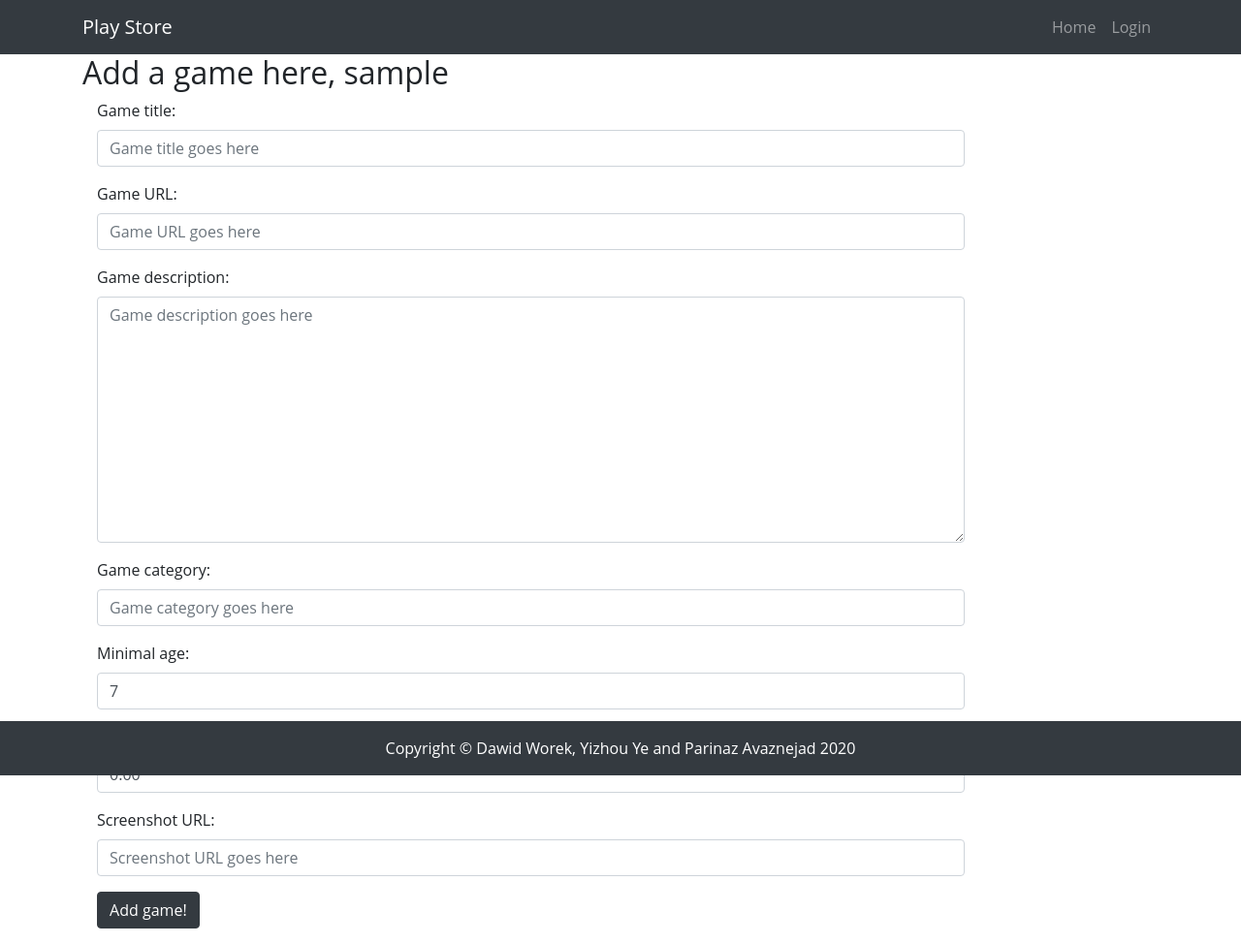
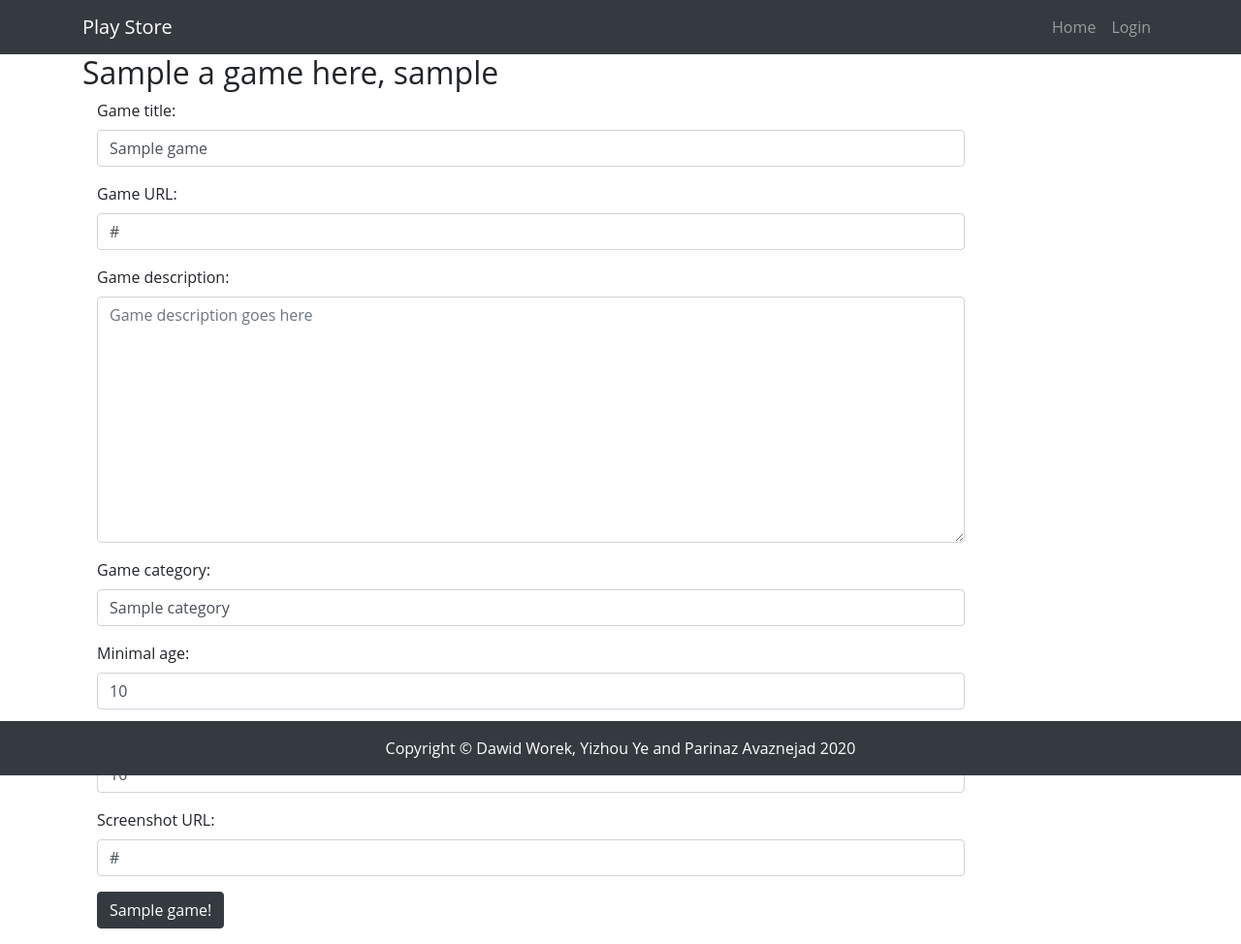
Before and after one commit to YizhouCodes/Web-Game-Store, a Django app: template store/templates/add_game.html in a window 1280 px wide. Shown: the whole page at 97% size. Run offline with Django 3.2, Linux system fonts and the light colour scheme; the template is opened without the code that fills it: most values are stand-ins (such as "Sample title", 1, 10 or a date in 2020); some libraries are stand-ins or nearby versions.

Commit message:
Editing game

```diff
--- a/store/static/scripts/add_game.js
+++ b/store/static/scripts/add_game.js
@@ -1,5 +1,7 @@
 function addGame(addingBtn) {
+    var isAdding = addingBtn.text().includes("Add");
 
+    if (isAdding) {
         $.post("/games/add/", $("#addingForm").serialize(), function(data, status) {
             data = JSON.parse(data);
 
@@ -14,6 +16,23 @@ function addGame(addingBtn) {
 
             addingBtn.addClass("active");
         });
+    } else {
+        reqUrl = window.location.href.split('?')[0];
+        $.post(reqUrl, $("#addingForm").serialize(), function(data, status) {
+            data = JSON.parse(data);
+
+            if (status === "success" && data.success) {
+
+                // Redirect to home
+                document.location.href = '/'
+            } else {
+
+                $("#alertFailure").removeClass("d-none");
+            }
+
+            addingBtn.addClass("active");
+        });
+    }
 }
 
 $().ready( function() {
--- a/store/templates/add_game.html
+++ b/store/templates/add_game.html
@@ -13,66 +13,66 @@
 <div class="container" id="mainContainer">
 
     <div class="alert alert-danger d-none" role="alert" id="alertFailure">
-        Fail to add the game!
+        Fail to {{ add_or_edit }} the game!
         <button type="button" class="close" data-dismiss="alert" aria-label="Close">
             <span aria-hidden="true">&times;</span>
         </button>
     </div>
 
-    <h2>Add a game here, {{ current_username }}</h2>
+    <h2>{{ add_or_edit }} a game here, {{ current_username }}</h2>
     <form class="form-horizontal" id="addingForm">{% csrf_token %}
       <div class="form-group">
         <label class="control-label col-sm-2" for="gameTitle">Game title:</label>
         <div class="col-sm-10">
-          <input type="text" class="form-control" id="gameTitle" placeholder="Game title goes here" name="gameTitle" maxlength="256" required>
+          <input type="text" value="{{ game.title }}" class="form-control" id="gameTitle" placeholder="Game title goes here" name="gameTitle" maxlength="256" required>
         </div>
       </div>
 
       <div class="form-group">
         <label class="control-label col-sm-2" for="gameUrl">Game URL:</label>
         <div class="col-sm-10">
-          <input type="url" class="form-control" id="gameUrl" placeholder="Game URL goes here" name="gameUrl" required>
+          <input type="url" value="{{ game.url }}" class="form-control" id="gameUrl" placeholder="Game URL goes here" name="gameUrl" required>
         </div>
       </div>
 
       <div class="form-group">
         <label class="control-label col-sm-2" for="gameDescription">Game description:</label>
         <div class="col-sm-10">
-          <textarea rows="10" cols="55" class="form-control" id="gameDescription" placeholder="Game description goes here" name="gameDescription"></textarea>
+          <textarea rows="10" value="{{ game.description }}" cols="55" class="form-control" id="gameDescription" placeholder="Game description goes here" name="gameDescription"></textarea>
         </div>
       </div>
 
       <div class="form-group">
         <label class="control-label col-sm-2" for="gameCategory">Game category:</label>
         <div class="col-sm-10">
-          <input type="text" class="form-control" id="gameCategory" placeholder="Game category goes here" name="gameCategory" maxlength="32">
+          <input type="text" value="{{ game.category }}" class="form-control" id="gameCategory" placeholder="Game category goes here" name="gameCategory" maxlength="32">
         </div>
       </div>
 
       <div class="form-group">
         <label class="control-label col-sm-2" for="minAge">Minimal age:</label>
         <div class="col-sm-10">
-          <input type="number" class="form-control" id="minAge" name="minAge" min="1" max="18" value="7">
+          <input type="number" value="{{ game.minimumAge }}" class="form-control" id="minAge" name="minAge" min="1" max="18" value="7">
         </div>
       </div>
 
       <div class="form-group">
         <label class="control-label col-sm-2" for="price">Price:</label>
         <div class="col-sm-10">
-          <input type="number" class="form-control" id="price" name="price" value="0.00" min="0.00" step="0.01" required>
+          <input type="number" value="{{ game.price }}" class="form-control" id="price" name="price" value="0.00" min="0.00" step="0.01" required>
         </div>
       </div>
 
       <div class="form-group">
         <label class="control-label col-sm-2" for="screenshot">Screenshot URL:</label>
         <div class="col-sm-10">
-          <input type="url" class="form-control" id="screenshot" placeholder="Screenshot URL goes here" name="screenshot">
+          <input type="url" value="{{ game.url }}" class="form-control" id="screenshot" placeholder="Screenshot URL goes here" name="screenshot">
         </div>
       </div>
 
       <div class="form-group">
         <div class="col-sm-offset-2 col-sm-10">
-          <button type="submit" class="btn btn-dark" id="addingGameButton">Add game!</button>
+          <button type="submit" class="btn btn-dark" id="addingGameButton">{{ add_or_edit }} game!</button>
         </div>
       </div>
 </div>
--- a/wsd_project/urls.py
+++ b/wsd_project/urls.py
@@ -17,8 +17,7 @@ from django.contrib import admin
 from django.contrib.auth import views
 from django.urls import path, include
 from django.conf.urls import url, include
-from store.views import my_games, add_game, add_review, play_game, edit_profile, index, page_logout, add_game, show_game,show_payment_error, show_payment_cancel
-from store.views import register, activate, password_recovery, reset
+from store.views import *
 from store.game_developer_info import *
 from store_rest_api_v1 import urls as api_urls
 
@@ -37,6 +36,7 @@ urlpatterns = [
     path('accounts/login/', views.LoginView.as_view(), name="login"),
     path('accounts/my_games', my_games),
     path('games/add/', add_game),
+    path('game/edit/<int:game_id>/<str:game_name>/', edit_game),
 
     path('game/<int:game_id>/<str:game_name>', show_game),
     path('game/<int:game_id>/<str:game_name>/add_review', add_review),
```
Also changed, not shown: store/templates/my_games.html (+8 -0 lines), store/views.py (+45 -2 lines). Lines whose indentation alone changed are shown as unchanged.
